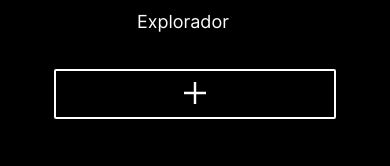
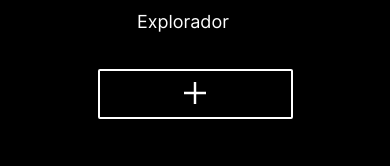
Before and after one commit to villaloboscesar/web_project_4_esp, a plain HTML site: page index.html in a window 390 px wide. Shown: the part 347-513 px from the top of the page. Drawn offline with Linux system fonts and the light colour scheme.

Commit message:
correccion de button__add por parte de revisor

```diff
--- a/blocks/profile/__addbutton/profile__addbutton.css
+++ b/blocks/profile/__addbutton/profile__addbutton.css
@@ -13,13 +13,13 @@
 @media screen and (max-width: 879px){
 
     .profile__addbutton{
-        min-width: 581px;
+       min-width: 70%;
     }
 }
 
 @media screen and (max-width: 581px){
     .profile__addbutton{
-        min-width: 282px;
+        min-width: 50%;
     }
 }
 
```
